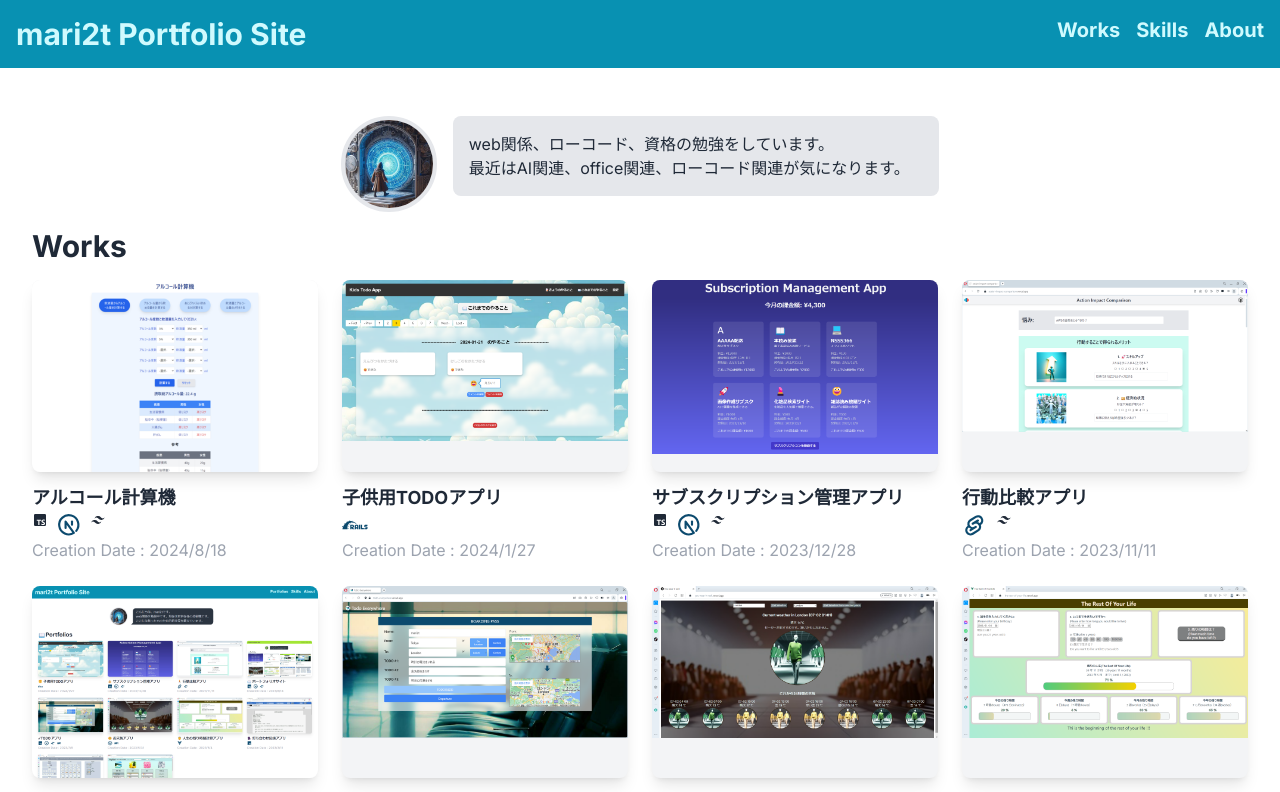
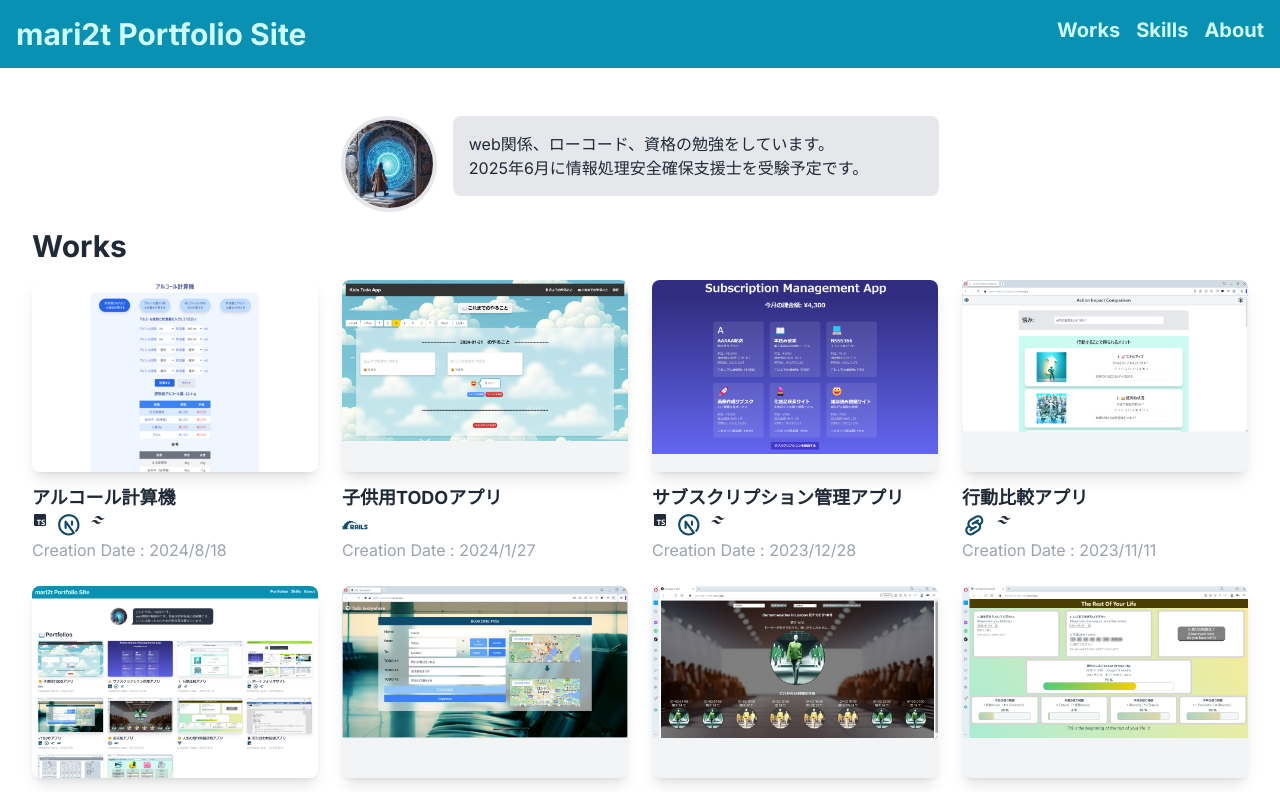
Before and after one commit to mari2t/mari2t_portfolio, a Next.js app: page / in a window 1280 px wide. Shown: the top 792 px of the page. Built offline with nearby package versions, Linux system fonts and the light colour scheme.

Commit message:
chore : Introduceの文言を変更

```diff
--- a/src/app/components/Introduce.tsx
+++ b/src/app/components/Introduce.tsx
@@ -12,7 +12,7 @@ const Introduce = () => {
         <div className="w-4/5 items-end mb-4 lg:w-2/5 bg-gray-200 rounded-lg p-4">
           <div className="text-sm lg:text-base">
             web関係、ローコード、資格の勉強をしています。 <br />
-            最近はAI関連、office関連、ローコード関連が気になります。
+            2025年6月に情報処理安全確保支援士を受験予定です。
           </div>
         </div>
       </div>
```
Also changed, not shown: 1 other file (tests, documents, lock files or other folders).
